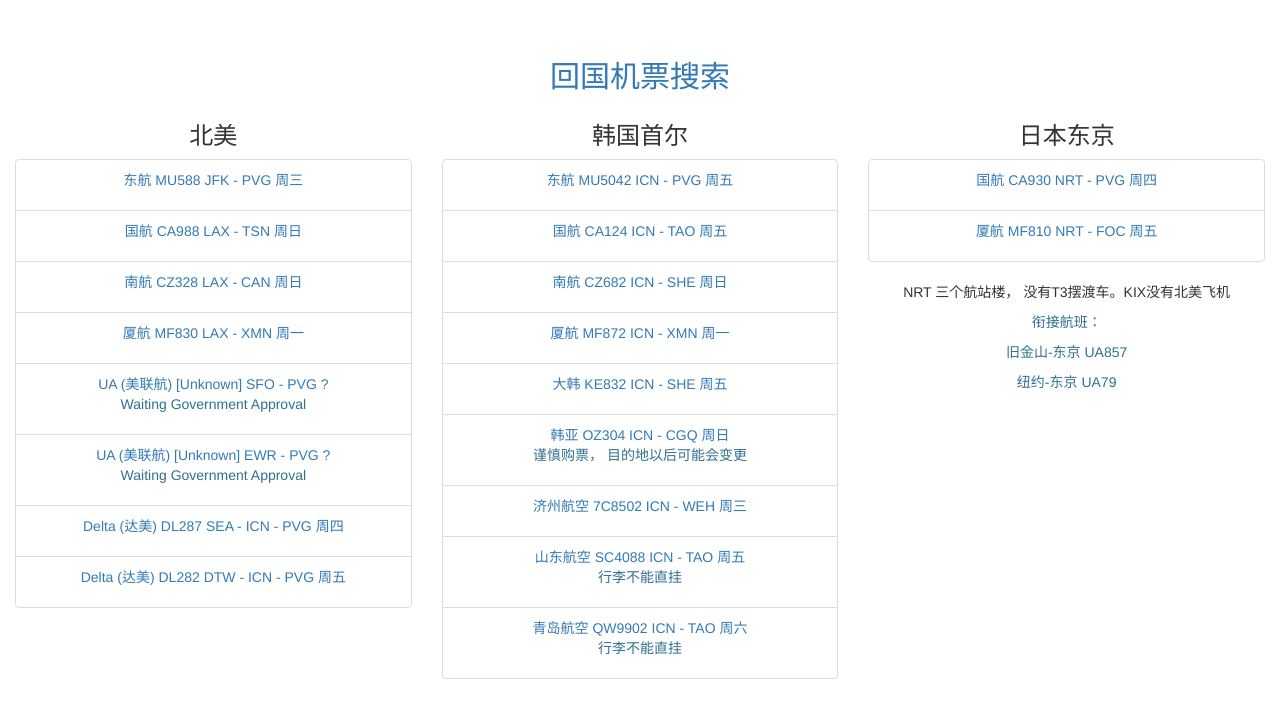
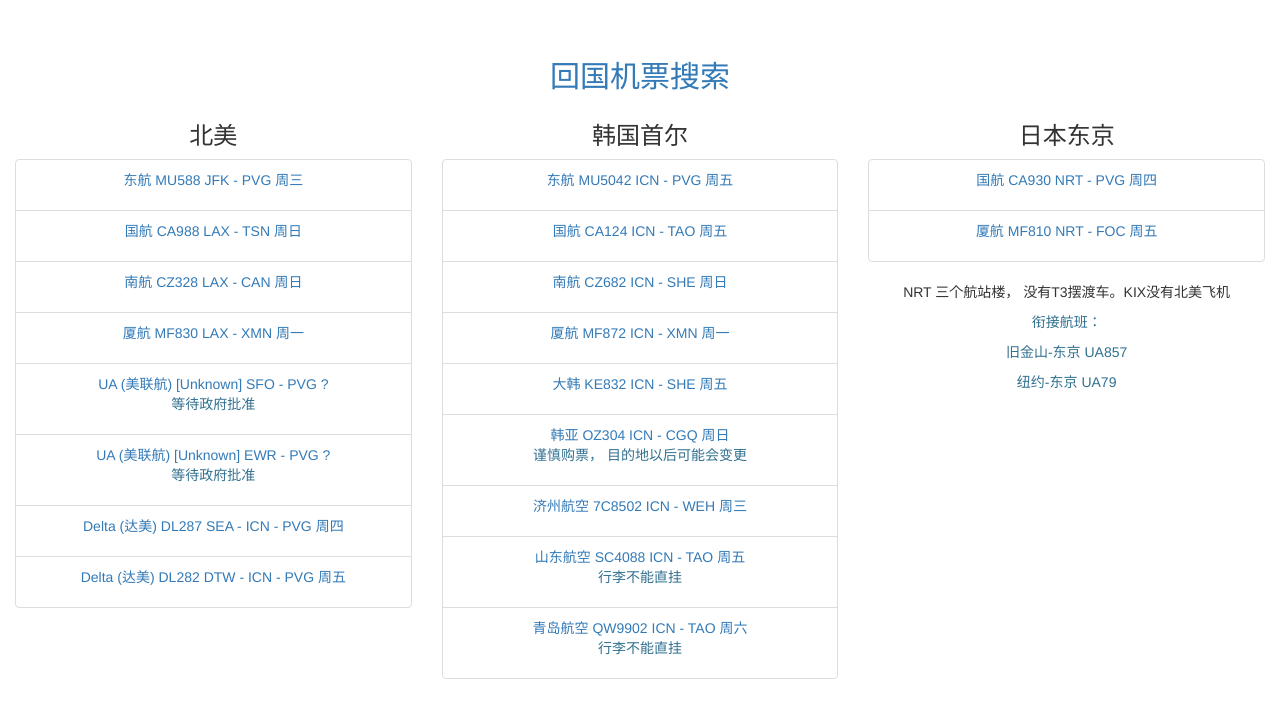
Before and after one commit to cyang019/plane-ticket-tracker, a Vue app: page / in a window 1280 px wide. Shown: the top 718 px of the page. Built offline with nearby package versions, Linux system fonts and the light colour scheme.

Commit message:
add one more link

```diff
--- a/package.json
+++ b/package.json
@@ -9,6 +9,7 @@
   },
   "dependencies": {
     "core-js": "^3.6.5",
+    "npx": "^10.2.2",
     "vue": "^2.6.11"
   },
   "devDependencies": {
--- a/src/components/FlightFromKorea.vue
+++ b/src/components/FlightFromKorea.vue
@@ -25,7 +25,7 @@
             origCode: 'ICN',
             destCode: 'PVG',
             date: '周五',
-            searchLink: '',
+            searchLink: 'http://www.ceair.com/booking/aicn-sha-200807_CNY.html?adt=2&seriesid=1fb20690b81b11ea830ae743cbc28b8d',
           },
           {
             name: '国航',
--- a/src/components/FlightFromUsa.vue
+++ b/src/components/FlightFromUsa.vue
@@ -58,7 +58,7 @@
             destCode: 'PVG',
             date: '?',
             searchLink: 'https://www.united.com/ual/en/CN/flight-search/book-a-flight/results/rev?f=SFO&t=PVG&d=2020-08-05&tt=1&sc=7&px=2&taxng=1&newHP=True&idx=1',
-            note: 'Waiting Government Approval'
+            note: '等待政府批准'
           },
           {
             name: 'UA (美联航)',
@@ -67,7 +67,7 @@
             destCode: 'PVG',
             date: '?',
             searchLink: 'https://www.united.com/ual/en/CN/flight-search/book-a-flight/results/rev?f=EWR&t=PVG&d=2020-08-05&tt=1&sc=7&px=2&taxng=1&newHP=True&idx=1',
-            note: 'Waiting Government Approval'
+            note: '等待政府批准'
           },
           {
             name: 'Delta (达美)',
```
Also changed, not shown: 1 other file (tests, documents, lock files or other folders).
